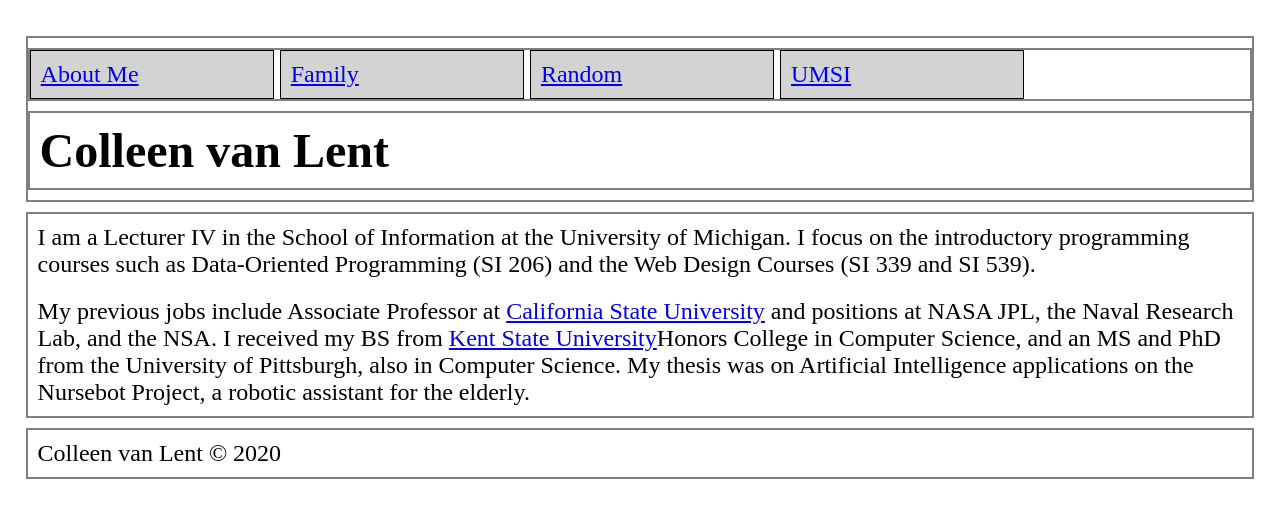
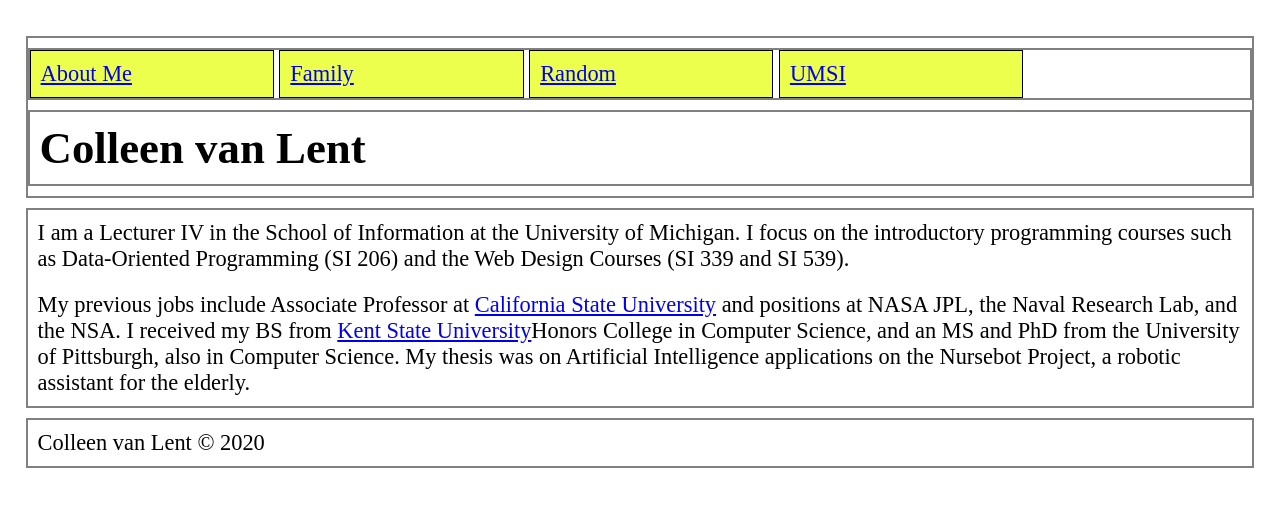
Before and after one commit to kajithku/homework1-2021, a plain HTML site: page index.html in a window 1280 px wide. Drawn offline with Linux system fonts and the light colour scheme.

Commit message:
Initail push

```diff
--- a/css/style.css
+++ b/css/style.css
@@ -3,7 +3,7 @@ Make the font larger too.*/
 body{
 	margin:1%;
 	padding:1%;
-	font-size:150%;
+	font-size:140%;
 }
 
 
@@ -46,7 +46,7 @@ header, nav, main, h1, footer{
 items in the nav section*/
 nav li{
 	/* background-color: #ECFF4D; */
-	background-color: lightgray;
+	background-color: #ECFF4D;
 	padding:10px;
 	width:25%;
 	border:1px solid black;
```
